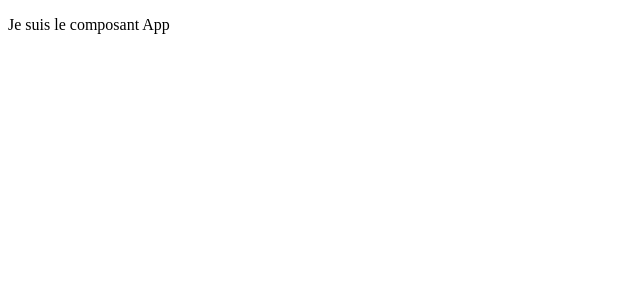
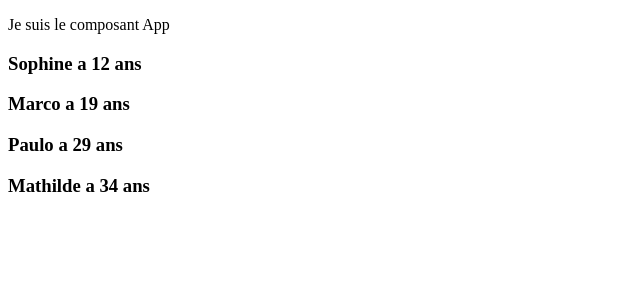
Before and after one commit to fatou199/init-react, a React (Create React App) app in the folder timer/: page / in a window 1280 px wide. Shown: the top 300 px of the page, without its empty margins (0-640 px from the left). Built offline with nearby package versions, Linux system fonts and the light colour scheme.

Commit message:
afficher une liste dans react

```diff
--- a/timer/src/App.js
+++ b/timer/src/App.js
@@ -1,12 +1,29 @@
 // importer les modules dont on a besoin pour ce composant
 import React, { Component }  from 'react';
 
+const list = [
+  {id: "1", nom:"Sophine", age: "12"},
+  {id: "2", nom:"Marco", age: "19"},
+  {id: "3", nom:"Paulo", age: "29"},
+  {id: "4", nom:"Mathilde", age: "34"},
+];
+
 // Créer le composant
 class App extends Component {
+
+  renderList(){
+    return list.map(item => {
+      return (
+        <h3 key={item.id}>{item.nom} a {item.age} ans</h3>
+      )
+    })
+  }
+
   render(){
     return (
       <div>
         <p> Je suis le composant App </p>
+        {this.renderList()}
       </div>
     )
   }
```
